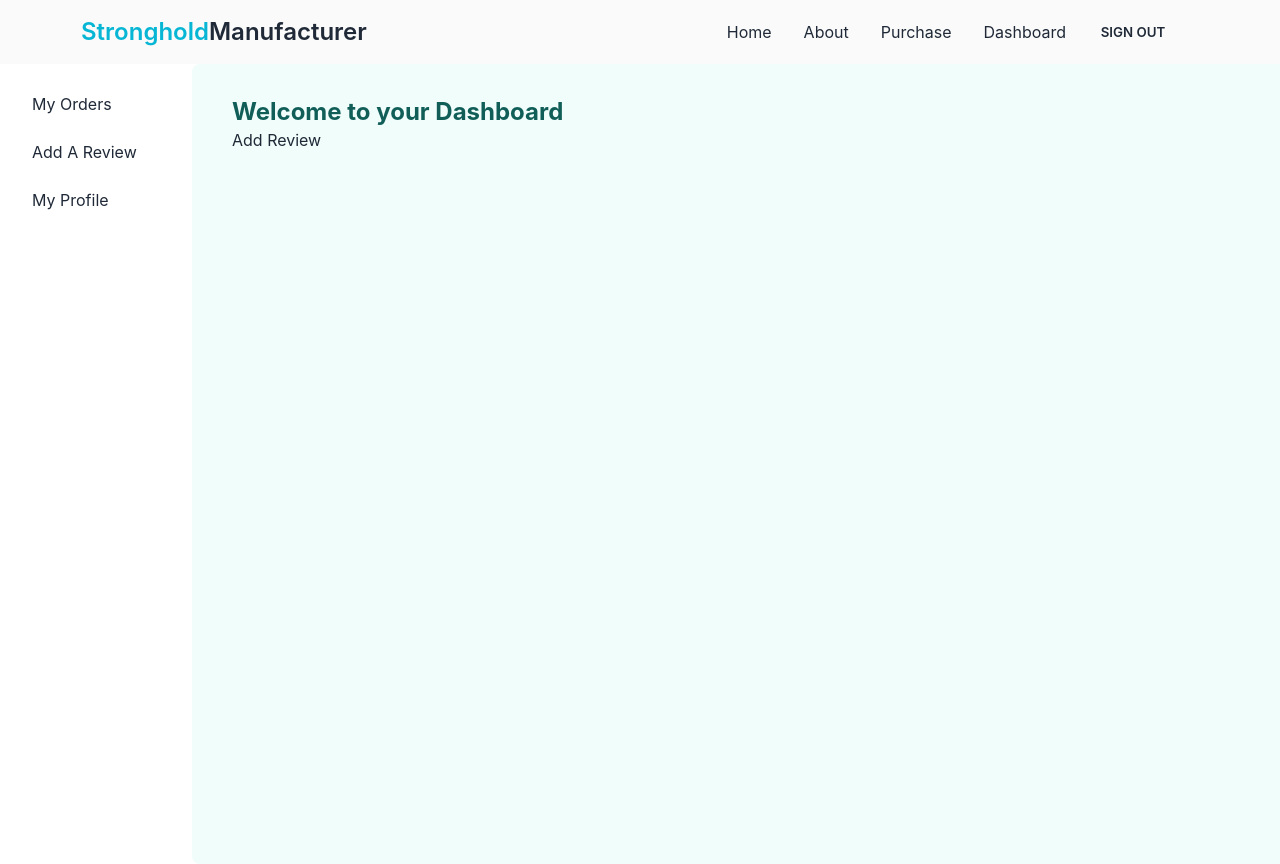
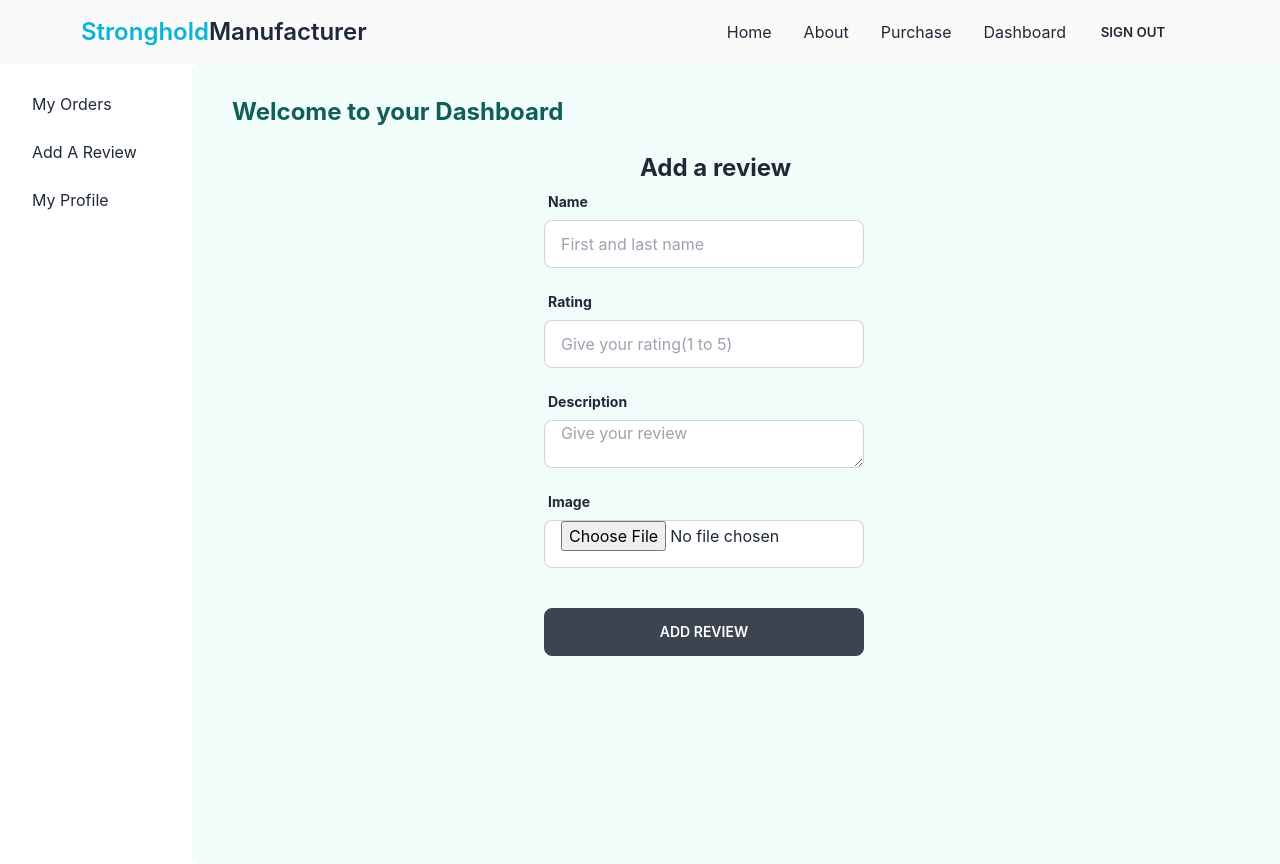
Before and after one commit to almaskhanzz/manufacturer-website-client-side, a React (Create React App) app: page /dashboard/addReview in a window 1280 px wide. Built offline with nearby package versions, Linux system fonts and the light colour scheme; no server answers; sample sign-in values are in the browser's storage; the HTML template or start-up script is replaced by a standard one.

Commit message:
user review updated

```diff
--- a/src/App.js
+++ b/src/App.js
@@ -8,6 +8,7 @@ import MyProfile from './Pages/Dashboard/MyProfile';
 import Users from './Pages/Dashboard/Users';
 import Home from './Pages/Home/Home';
 import Login from './Pages/Login/Login';
+import RequireAdmin from './Pages/Login/RequireAdmin';
 import RequireAuth from './Pages/Login/RequireAuth';
 import ResetPassword from './Pages/Login/ResetPassword';
 import Signup from './Pages/Login/Signup';
@@ -31,7 +32,11 @@ function App() {
           <Route index element={<MyOrders></MyOrders>}></Route>
           <Route path="addReview" element={<AddReview></AddReview>}></Route>
           <Route path="myProfile" element={<MyProfile></MyProfile>}></Route>
-          <Route path="users" element={<Users></Users>}></Route>
+          <Route path="users" element={
+            <RequireAdmin>
+              <Users />
+            </RequireAdmin>
+          }></Route>
         </Route>
         <Route path='/login' element={<Login />} />
         <Route path='/resetPassword' element={<ResetPassword />} />
--- a/src/Pages/Dashboard/AddReview.js
+++ b/src/Pages/Dashboard/AddReview.js
@@ -1,9 +1,140 @@
 import React from 'react';
+import { useForm } from 'react-hook-form';
 
 const AddReview = () => {
+    const { register, formState: { errors }, handleSubmit, reset } = useForm();
+
+    const imgStorageKey = '6c82c1eeafe2b4a34a6fef717a0ca4d9';
+
+    const onSubmit = async (data) => {
+        const image = data.image[0];
+        const formData = new FormData();
+        formData.append('image', image);
+        const url = `https://api.imgbb.com/1/upload?key=${imgStorageKey}`;
+        fetch(url, {
+            method: 'POST',
+            body: formData
+        })
+            .then(res => res.json())
+            .then(result => {
+                if (result.success) {
+                    const img = result.data.url;
+                    const review = {
+                        name: data.name,
+                        rating: data.rating,
+                        description: data.description,
+                        img: img
+                    }
+                    //send to your database...
+                    fetch('http://localhost:5000/review', {
+                        method: 'POST',
+                        headers: {
+                            'content-type': 'application/json',
+                            authorization: `Bearer ${localStorage.getItem('accessToken')}`
+                        },
+                        body: JSON.stringify(review)
+                    })
+                        .then(res => res.json())
+                        .then(inserted => {
+                            if (inserted.insertedId) {
+                                alert('review added successfully!');
+                                reset();
+                            }
+                            else {
+                                alert('Failed to add the review');
+                            }
+                        })
+                }
+            })
+    }
+
     return (
-        <div>
-            <h2>Add Review</h2>
+        <div className='mt-6  '>
+            <div className='w-96 mx-auto'>
+                <h2 className='text-2xl font-bold ml-24'>Add a review</h2>
+                <form onSubmit={handleSubmit(onSubmit)}>
+                    {/* name field */}
+                    <div className="form-control w-full max-w-xs">
+                        <label className="label">
+                            <span className="label-text font-bold">Name</span>
+                        </label>
+                        <input
+                            type="text"
+                            placeholder="First and last name"
+                            className="input input-bordered w-full max-w-xs"
+                            {...register("name", {
+                                required: {
+                                    value: true,
+                                    message: 'Name is Required.'
+                                }
+                            })}
+                        />
+                        <label className="label">
+                            {errors.name?.type === 'required' && <span className="label-text-alt text-red-500">{errors.name.message}</span>}
+                        </label>
+                    </div>
+                    {/* rating field */}
+                    <div className="form-control w-full max-w-xs">
+                        <label className="label">
+                            <span className="label-text font-bold">Rating</span>
+                        </label>
+                        <input
+                            type="number"
+                            placeholder="Give your rating(1 to 5)"
+                            className="input input-bordered w-full max-w-xs"
+                            {...register("rating", {
+                                required: {
+                                    value: true,
+                                    message: 'rating is Required.'
+                                }
+                            })}
+                        />
+                        <label className="label">
+                            {errors.rating?.type === 'required' && <span className="label-text-alt text-red-500">{errors.rating.message}</span>}
+                        </label>
+                    </div>
+                    {/* description field */}
+                    <div className="form-control w-full max-w-xs">
+                        <label className="label">
+                            <span className="label-text font-bold">Description</span>
+                        </label>
+                        <textarea
+                            placeholder="Give your review"
+                            className="input input-bordered w-full max-w-xs"
+                            {...register("description", {
+                                required: {
+                                    value: true,
+                                    message: 'Description is Required.'
+                                }
+                            })} />
+                        <label className="label">
+                            {errors.description?.type === 'required' && <span className="label-text-alt text-red-500">{errors.description.message}</span>}
+                        </label>
+
+                    </div>
+
+                    {/* //image field */}
+                    <div className="form-control w-full max-w-xs">
+                        <label className="label">
+                            <span className="label-text font-bold">Image</span>
+                        </label>
+                        <input
+                            type="file"
+                            className="input input-bordered w-full max-w-xs"
+                            {...register("image", {
+                                required: {
+                                    value: true,
+                                    message: 'Image is Required.'
+                                }
+                            })}
+                        />
+                        <label className="label">
+                            {errors.image?.type === 'required' && <span className="label-text-alt text-red-500">{errors.image.message}</span>}
+                        </label>
+                    </div>
+                    <input className="btn text-white w-full max-w-xs mt-6" type="submit" value="Add Review" />
+                </form>
+            </div>
         </div>
     );
 };
--- a/src/Pages/Dashboard/UserRow.js
+++ b/src/Pages/Dashboard/UserRow.js
@@ -30,7 +30,6 @@ const UserRow = ({ user, index, refetch }) => {
             <th>{_id}</th>
             <td>{email}</td>
             <td>{role !== 'admin' && <button onClick={makeAdmin} className="btn btn-xs">Make Admin</button>}</td>
-            <td><button className="btn btn-xs">Remove User</button></td>
         </tr>
     );
 };
--- a/src/Pages/Dashboard/Users.js
+++ b/src/Pages/Dashboard/Users.js
@@ -20,12 +20,11 @@ const Users = () => {
             <div className="overflow-x-auto">
                 <table className="table w-full">
                     <thead>
-                        <tr>
+                        <tr >
                             <th></th>
                             <th>Id</th>
                             <th>Email</th>
                             <th>Role</th>
-                            <th></th>
                         </tr>
                     </thead>
                     <tbody>
--- a/src/Pages/Home/Review.js
+++ b/src/Pages/Home/Review.js
@@ -1,7 +1,7 @@
 import React from 'react';
 
 const Review = ({ review }) => {
-    const { name, img, description } = review;
+    const { name, rating, img, description } = review;
     // console.log(img);
     return (
         <div className="card w-86 md:max-w-md lg:max-w-lg bg-orange-100 shadow-xl">
@@ -10,6 +10,7 @@ const Review = ({ review }) => {
             </figure>
             <div className="card-body items-center text-center">
                 <h2 className="card-title font-bold">{name}</h2>
+                <h2 className="card-title font-bold">Rating: {rating}</h2>
                 <p className='text-xl'>{description}</p>
             </div>
         </div>
--- /dev/null
+++ b/src/Pages/Login/RequireAdmin.js
@@ -0,0 +1,23 @@
+import { signOut } from 'firebase/auth';
+import React from 'react';
+import { useAuthState } from 'react-firebase-hooks/auth';
+import { Navigate, useLocation } from 'react-router-dom';
+import auth from '../../firebase.init';
+import useAdmin from '../../hooks/useAdmin';
+import Loading from '../Shared/Loading';
+
+const RequireAdmin = ({ children }) => {
+    const [user, loading] = useAuthState(auth);
+    const [admin, adminLoading] = useAdmin(user);
+    const location = useLocation();
+    if (loading || adminLoading) {
+        return <Loading />
+    }
+    if (!user || !admin) {
+        signOut(auth);
+        return <Navigate to='/login' state={{ from: location }} replace />
+    }
+    return children;
+};
+
+export default RequireAdmin;
```
